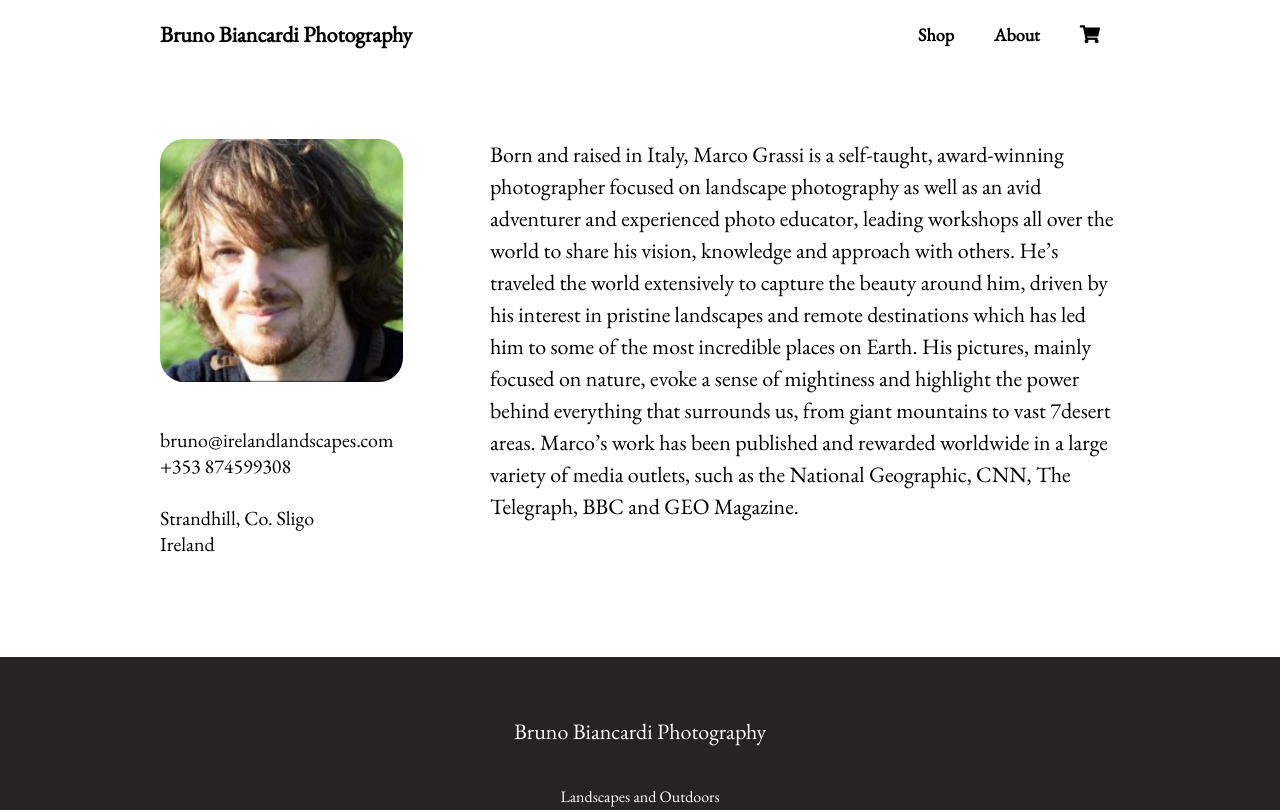
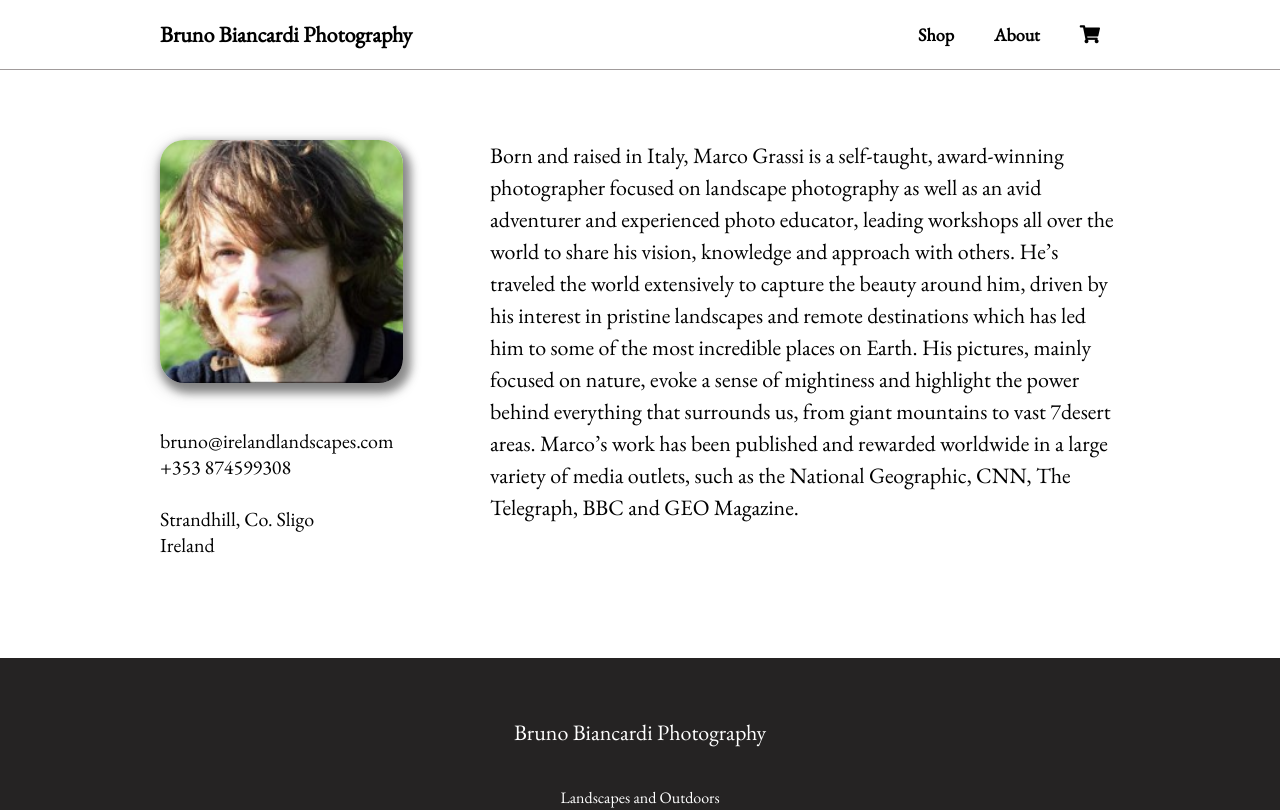
Before and after one commit to olmobianc/React---eCommerce-website, a React (Create React App) app in the folder ecomm/: page /about in a window 1280 px wide. Shown: the top 810 px of the page. Built offline with nearby package versions, Linux system fonts and the light colour scheme.

Commit message:
feat:improved images shadows

```diff
--- a/ecomm/src/components/About.css
+++ b/ecomm/src/components/About.css
@@ -18,4 +18,5 @@
     height: 90%;
     width: 90%;
     border-radius: 10%;
+    box-shadow: 4px 6px 8px 4px rgba(0,0,0,.4), 0 6px 20px 0 rgba(0,0,0,.19);
 }
--- a/ecomm/src/components/Footer.css
+++ b/ecomm/src/components/Footer.css
@@ -6,6 +6,7 @@
 
 .footer-text {
     padding: 20px;
+    font-size: 16px;
 }
 
 .bigger {
--- a/ecomm/src/components/Header.css
+++ b/ecomm/src/components/Header.css
@@ -8,6 +8,7 @@
     width: 100%;
     position: sticky;
     background: white;
+    border-bottom: 1px solid rgb(160, 155, 155);;
     top: 0;
 }
 
--- a/ecomm/src/components/Home.css
+++ b/ecomm/src/components/Home.css
@@ -83,4 +83,5 @@
 .img-profile-2 {
     width: 100%;
     height: 100%;
+    box-shadow: 4px 6px 8px 4px rgba(0,0,0,.4), 0 6px 20px 0 rgba(0,0,0,.19);
 }
```
Also changed, not shown: 1 other file (tests, documents, lock files or other folders).
